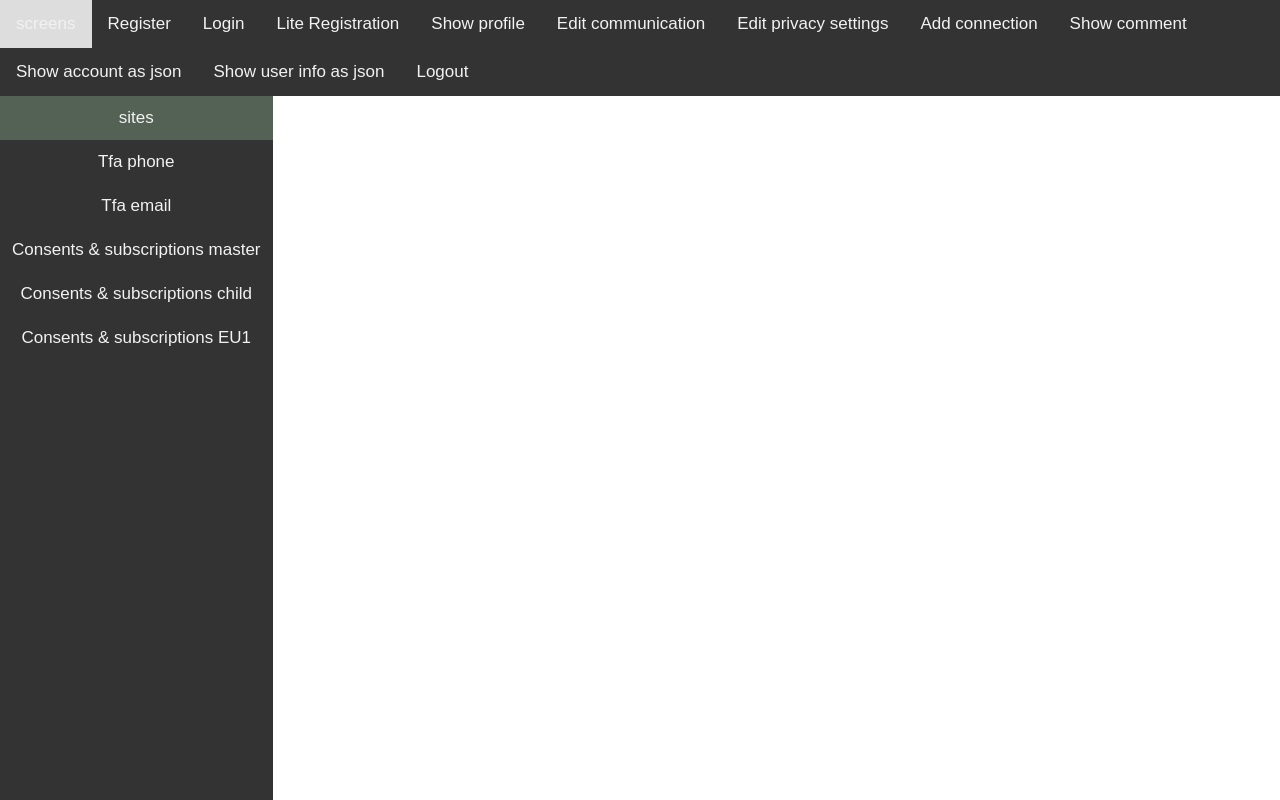
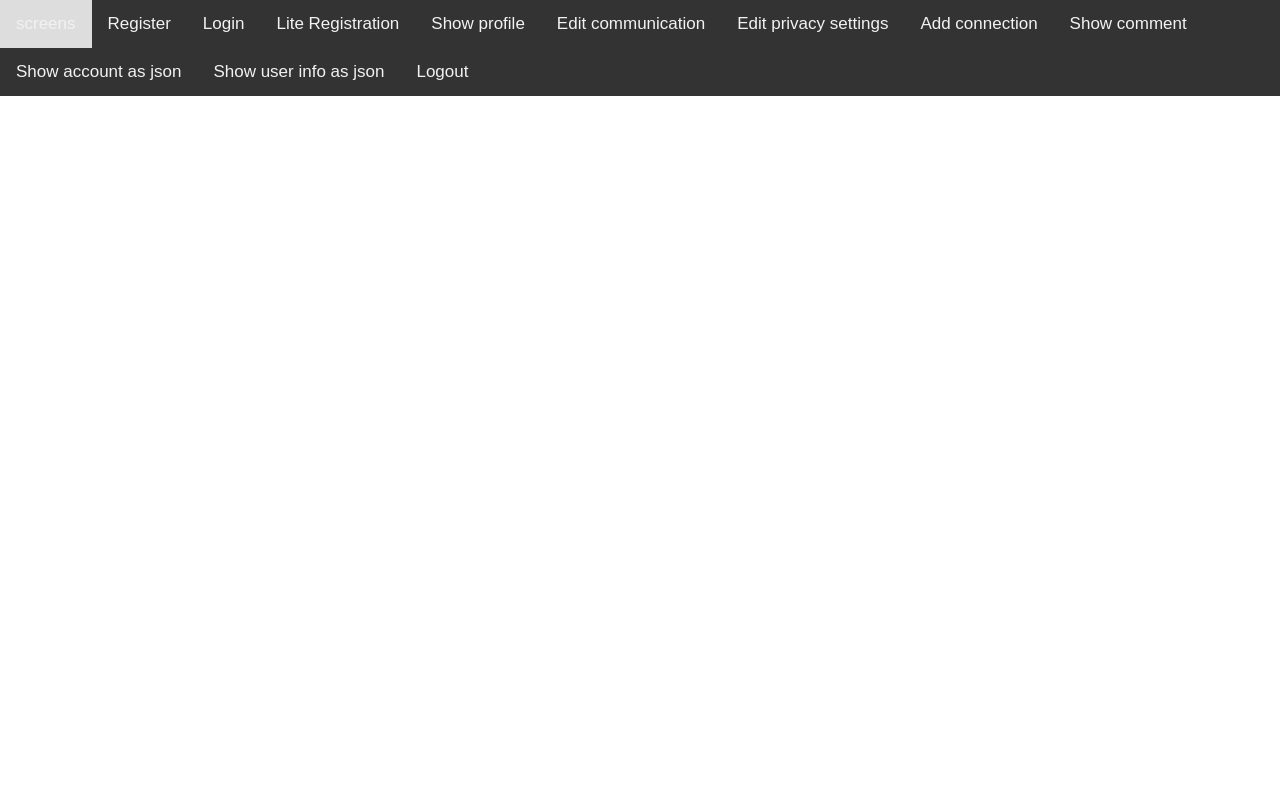
Before and after one commit to dinavinter/gigya-test-page, a plain HTML site: page index.htm in a window 1280 px wide. Drawn offline with Linux system fonts and the light colour scheme.

Commit message:
remove sites

```diff
--- a/index.htm
+++ b/index.htm
@@ -116,16 +116,16 @@
     </div>
 
 
-     <div class="sidebar">
+     <!--<div class="sidebar">-->
+          <!---->
+        <!--<a href="#sites" class="header" >sites</a>-->
+        <!--<a href="./index.htm?apiKey=3_v8VFc4ItBksuuMvSeuahQy8NNpbcrLbA-TknvyMLrPME2O1-k-d9TRG9h2rwZAtA" id="3_v8VFc4ItBksuuMvSeuahQy8NNpbcrLbA-TknvyMLrPME2O1-k-d9TRG9h2rwZAtA" >Tfa phone</a>-->
+        <!--<a href="./index.htm?apiKey=3_Rj3GOyHO47byKf6oKtxBs5ECnFyOH76hwNK98CVcKYp1C2cJAxaSlzAMf4Uvwqxt" id="3_Rj3GOyHO47byKf6oKtxBs5ECnFyOH76hwNK98CVcKYp1C2cJAxaSlzAMf4Uvwqxt">Tfa email</a>-->
+        <!--<a href="./index.htm?apiKey=3_oRTIvacLBxFnpYv0RZjieQllQz8s_VW7x_UoTzb_gU5hz47Dim5KrL-2swhojLn7" id="3_oRTIvacLBxFnpYv0RZjieQllQz8s_VW7x_UoTzb_gU5hz47Dim5KrL-2swhojLn7">Consents & subscriptions master</a>-->
+        <!--<a href="./index.htm?apiKey=3_deJRQ451Sn5BCsfbV-0SLGGhJ0BtQ7HzeRHmUT5t4hfenQc4x8qruhZdJlK9DMFn" id="3_deJRQ451Sn5BCsfbV-0SLGGhJ0BtQ7HzeRHmUT5t4hfenQc4x8qruhZdJlK9DMFn">Consents & subscriptions child</a>-->
+        <!--<a href="./index.htm?apiKey=3_O0SIm96uG_Q5MJ9D0mnQlHF5U08n105Wldh18s-uuOdNjF4X1mqzBik9ujKoqgdR&domain=eu1" id="3_O0SIm96uG_Q5MJ9D0mnQlHF5U08n105Wldh18s-uuOdNjF4X1mqzBik9ujKoqgdR">Consents & subscriptions EU1</a>-->
 
-        <a href="#sites" class="header" >sites</a>
-        <a href="./index.htm?apiKey=3_v8VFc4ItBksuuMvSeuahQy8NNpbcrLbA-TknvyMLrPME2O1-k-d9TRG9h2rwZAtA" id="3_v8VFc4ItBksuuMvSeuahQy8NNpbcrLbA-TknvyMLrPME2O1-k-d9TRG9h2rwZAtA" >Tfa phone</a>
-        <a href="./index.htm?apiKey=3_Rj3GOyHO47byKf6oKtxBs5ECnFyOH76hwNK98CVcKYp1C2cJAxaSlzAMf4Uvwqxt" id="3_Rj3GOyHO47byKf6oKtxBs5ECnFyOH76hwNK98CVcKYp1C2cJAxaSlzAMf4Uvwqxt">Tfa email</a>
-        <a href="./index.htm?apiKey=3_oRTIvacLBxFnpYv0RZjieQllQz8s_VW7x_UoTzb_gU5hz47Dim5KrL-2swhojLn7" id="3_oRTIvacLBxFnpYv0RZjieQllQz8s_VW7x_UoTzb_gU5hz47Dim5KrL-2swhojLn7">Consents & subscriptions master</a>
-        <a href="./index.htm?apiKey=3_deJRQ451Sn5BCsfbV-0SLGGhJ0BtQ7HzeRHmUT5t4hfenQc4x8qruhZdJlK9DMFn" id="3_deJRQ451Sn5BCsfbV-0SLGGhJ0BtQ7HzeRHmUT5t4hfenQc4x8qruhZdJlK9DMFn">Consents & subscriptions child</a>
-        <a href="./index.htm?apiKey=3_O0SIm96uG_Q5MJ9D0mnQlHF5U08n105Wldh18s-uuOdNjF4X1mqzBik9ujKoqgdR&domain=eu1" id="3_O0SIm96uG_Q5MJ9D0mnQlHF5U08n105Wldh18s-uuOdNjF4X1mqzBik9ujKoqgdR">Consents & subscriptions EU1</a>
-
-    </div>
+    <!--</div>-->
 
     <br /> <br /> <br />
 	<div style="margin-left:500" >
```
Also changed, not shown: prefrences_center.htm (+6 -6 lines).
